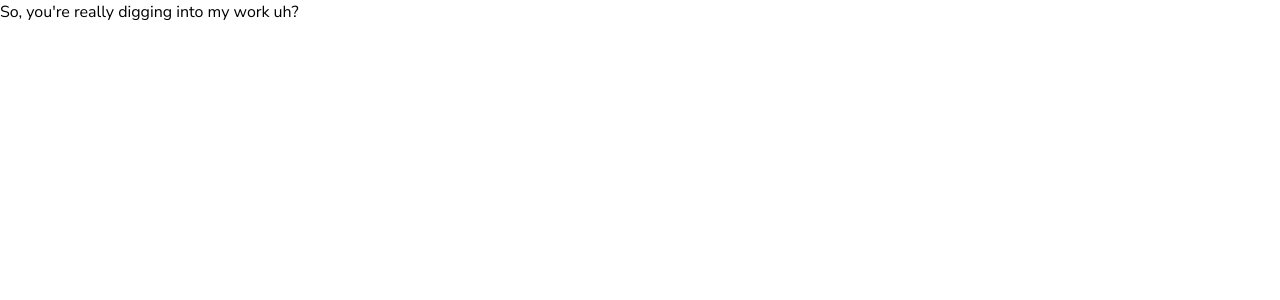
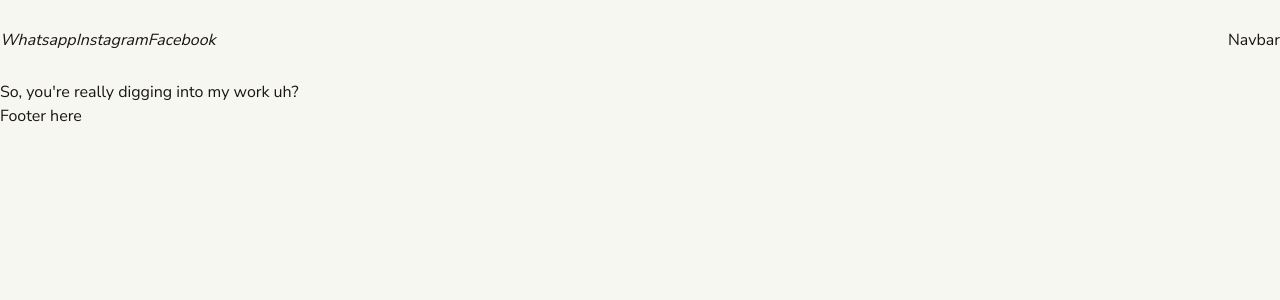
Before and after one commit to federicofrasca796/crema-cioccolato-bt, a Next.js app: page / in a window 1280 px wide. Shown: the top 300 px of the page. Built offline with nearby package versions, Linux system fonts and the light colour scheme; a web font is replaced by a local one.

Commit message:
✨ feat(layout): add base layout structure

```diff
--- a/src/app/layout.tsx
+++ b/src/app/layout.tsx
@@ -1,33 +1,40 @@
-import type { Metadata } from 'next'
-import { Dancing_Script, Nunito_Sans, Rozha_One } from 'next/font/google'
-import { Suspense } from 'react'
-import './globals.css'
+import Footer from '@/components/layout/footer';
+import Header from '@/components/layout/header';
+import type { Metadata } from 'next';
+import { Dancing_Script, Nunito_Sans, Rozha_One } from 'next/font/google';
+import './globals.css';
 
-const nunitoSans = Nunito_Sans({ subsets: ['latin'], variable: '--font-nunito-sans' })
-export const rhozaOne = Rozha_One({ subsets: ['latin'], variable: '--font-rhoza-one', weight: ['400'] })
-export const dancingScript = Dancing_Script({ subsets: ['latin'], variable: '--font-dancing-script' })
+const nunitoSans = Nunito_Sans({
+  subsets: ['latin'],
+  variable: '--font-nunito-sans'
+});
+export const rhozaOne = Rozha_One({
+  subsets: ['latin'],
+  variable: '--font-rhoza-one',
+  weight: ['400']
+});
+export const dancingScript = Dancing_Script({
+  subsets: ['latin'],
+  variable: '--font-dancing-script'
+});
 
 export const metadata: Metadata = {
-  title: 'Create Next App',
-  description: 'Generated by create next app',
-}
+  title: 'Crema e Cioccolato - Barletta',
+  description: 'La gelateria dai gusti più folli e golosi di Barletta'
+};
 
 export default function RootLayout({
-  children,
+  children
 }: {
-  children: React.ReactNode
+  children: React.ReactNode;
 }) {
   return (
-    <html lang="it">
-      <body className={nunitoSans.className}>
-        {/* TODO - add navbar */}
-        {/* TODO - Do I really need a Suspense? */}
-        <Suspense>
-          <main>
-            {children}
-          </main>
-        </Suspense>
+    <html lang='it' className={nunitoSans.className}>
+      <body className='bg-babyPowder text-smokyBrown-900'>
+        <Header />
+        <main>{children}</main>
+        <Footer />
       </body>
     </html>
-  )
+  );
 }
--- /dev/null
+++ b/src/components/layout/Navbar.tsx
@@ -0,0 +1,3 @@
+export default function Navbar() {
+  return <div>Navbar</div>;
+}
--- /dev/null
+++ b/src/components/layout/footer/index.tsx
@@ -0,0 +1,3 @@
+export default function Footer() {
+  return <footer>Footer here</footer>;
+}
--- /dev/null
+++ b/src/components/layout/header/index.tsx
@@ -0,0 +1,14 @@
+import Navbar from '../Navbar';
+
+export default function Header() {
+  return (
+    <header className='flex h-20 items-center justify-between'>
+      <div className=''>
+        <i>Whatsapp</i>
+        <i>Instagram</i>
+        <i>Facebook</i>
+      </div>
+      <Navbar />
+    </header>
+  );
+}
```
